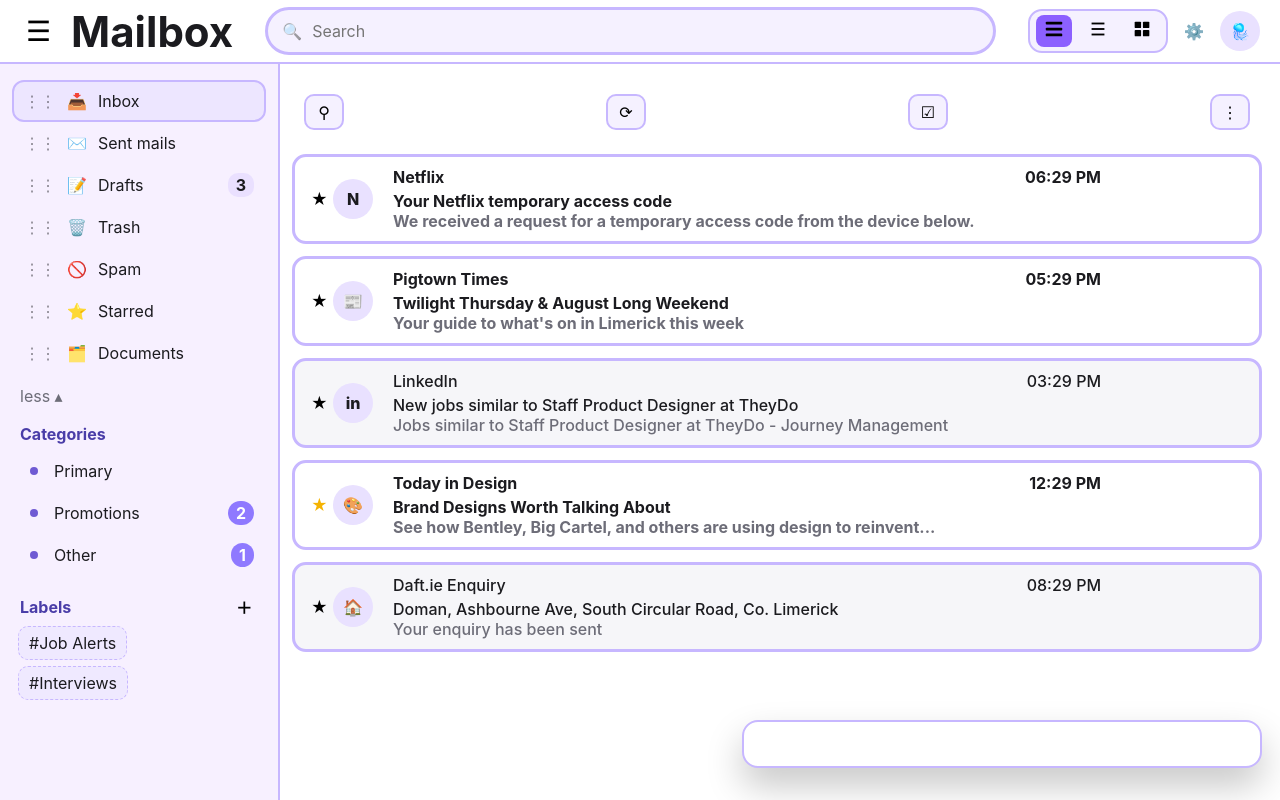
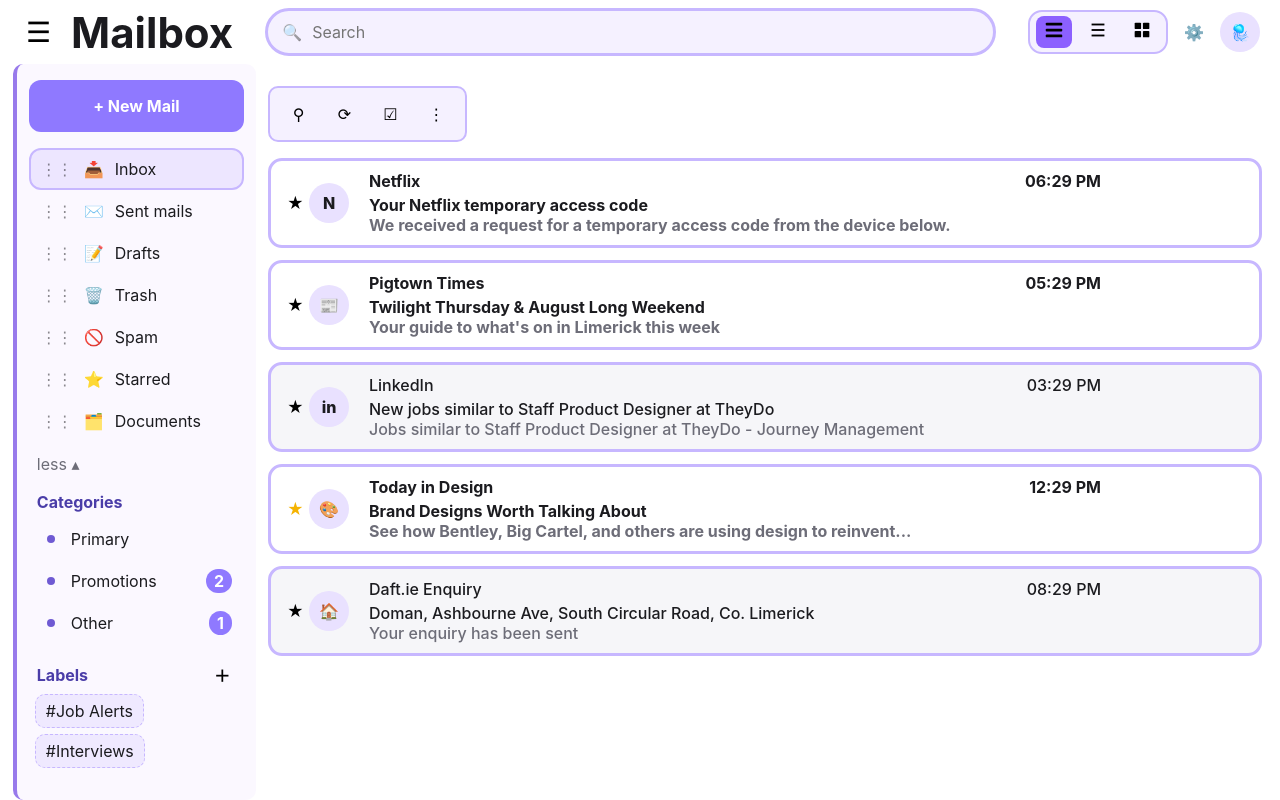
Before and after one commit to suppixie/mailbox, a React (Create React App) app: page / in a window 1280 px wide. Built offline with nearby package versions, Linux system fonts and the light colour scheme.

Commit message:
Changed accents of sidebar

```diff
--- a/src/App.css
+++ b/src/App.css
@@ -1,5 +1,17 @@
-.app-frame{display:flex;flex-direction:column;height:100%}
-.topbar{height:64px;display:flex;align-items:center;justify-content:space-between;padding:0 20px;border-bottom:2px solid var(--stroke);}
+.app-frame{
+  display:flex;
+  flex-direction:column;
+  height:100%;
+  background-color: white;
+}
+.topbar{
+  height:64px;
+  display:flex;
+  align-items:center;
+  justify-content:space-between;
+  padding:0 20px;
+  /* border-bottom:2px solid var(--stroke); */
+}
 .brand{display:flex;align-items:center;gap:14px}
 .logo{font-size:42px;font-weight:700}
 .hamburger{font-size:28px}
@@ -11,7 +23,25 @@
 .view-toggle button{width:36px;height:32px;border-radius:8px}
 .view-toggle button.active{background:var(--accent);color:white}
 
-.content{display:flex;height:calc(100% - 64px)}
-.mail-area{flex:1;padding:14px 18px 24px 12px;overflow:auto}
-.toolbar{display:flex;gap:12px;margin:8px 0 16px 0}
-.toolbar button{width:40px;height:36px;border-radius:10px;background:#f5f1ff;border:2px solid var(--stroke)}
+.content{
+  display:grid;
+  grid-template-columns: 20% 80%;
+  height:calc(100% - 64px)
+}
+.mail-area{
+  flex:1;
+  padding:14px 18px 24px 12px;
+  overflow:auto}
+.toolbar{
+  display:flex;
+  width: 20%;
+  gap:1vw;
+  margin:8px 0 16px 0;
+  border-radius:10px;
+  background:#f5f1ff;
+  border:2px solid var(--stroke)}
+
+.toolbar button{
+  width:40px;
+  height:36px;
+  }
--- a/src/App.js
+++ b/src/App.js
@@ -82,11 +82,11 @@
       .sort((a, b) => b.timestamp - a.timestamp);
   }, [emails, activeFolderId]);
 
-  const handleDropOnFolder = (payload, folderId) => {
-    if (payload.type === "email") {
-      moveEmailToFolder(payload.id, folderId);
-    } else if (payload.type === "folder-reorder") {
-      reorderFolders(payload.id, folderId);
+  const handleDropOnFolder = (item, folderId) => {
+    if (item.type === "email") {
+      moveEmailToFolder(item.id, folderId);
+    } else if (item.type === "folder-reorder") {
+      reorderFolders(item.id, folderId);
     }
   };
 
@@ -161,7 +161,7 @@
           activeFolderId={activeFolderId}
           onSelectFolder={setActiveFolderId}
           setFolderOrder={setFolderOrder}
-          onDropPayload={handleDropOnFolder}
+          onDropItem={handleDropOnFolder}
           onOpenCompose={() => setShowCompose(true)}
         />
 
@@ -179,7 +179,7 @@
       {showCompose && (
         <NewMailModal
           onClose={() => setShowCompose(false)}
-          onSend={(payload) => {
+          onSend={(item) => {
             // add to Sent
             const id = crypto.randomUUID();
             const now = Date.now();
@@ -193,9 +193,9 @@
                 starred: false,
                 labels: [],
                 from: "You",
-                to: payload.to,
-                subject: payload.subject || "(no subject)",
-                excerpt: payload.body.slice(0, 120),
+                to: item.to,
+                subject: item.subject || "(no subject)",
+                excerpt: item.body.slice(0, 120),
                 timestamp: now,
                 avatar: "🟣",
               },
--- a/src/components/Sidebar/Sidebar.css
+++ b/src/components/Sidebar/Sidebar.css
@@ -1,17 +1,104 @@
-.sidebar{width:280px;background:#f7f0ff;border-right:2px solid var(--stroke);padding:16px 12px 24px 12px;overflow:auto}
-.compose{width:100%;height:48px;border-radius:12px;background:var(--accent);color:white;font-weight:700;border:0;margin-bottom:14px}
-.section{margin:18px 8px 6px;font-weight:700;color:#4a3da8}
-.folder-list{list-style:none;padding:0;margin:0}
-.folder-item{display:flex;align-items:center;gap:10px;height:42px;border-radius:12px;padding:0 10px;border:2px solid transparent}
-.folder-item.active{background:#ede6ff;border-color:var(--stroke)}
-.folder-item:hover{background:#efe9ff}
-.folder-item .drag-handle{opacity:.5;cursor:grab}
-.folder-item .icon{width:22px;text-align:center}
-.folder-item .name{flex:1}
-.folder-item .count{background:#eae0ff;border-radius:10px;padding:2px 8px;font-weight:700}
-.less{margin:12px 8px;color:var(--muted)}
-.pill{background:#8f79ff;color:white;border-radius:12px;padding:2px 8px;font-weight:700}
-.dot{width:8px;height:8px;border-radius:50%;background:#6f5ad3;margin:0 6px}
-.labels-head{display:flex;align-items:center;justify-content:space-between}
-.labels{list-style:none;padding:0;margin:6px 6px;display:flex;flex-direction:column;gap:6px}
-.labels li{background:#efe9ff;border:1px dashed var(--stroke);border-radius:10px;padding:6px 10px;width:max-content}
+.sidebar{
+  background:#cea6ff15;
+  /* border-right:2px solid var(--stroke); */
+  padding:16px 12px 24px 12px;
+  overflow-x:hidden;
+  margin-left: 1vw;
+  border-left: 4px solid #987AEB;
+  border-radius: 10px;
+  scrollbar-width: thin;
+  scrollbar-color: #9d9d9d9d #f5f1ff;
+  scroll-behavior: smooth;}
+
+
+.compose-btn {
+  width: 100%;
+  display:block !important;
+  margin-left: 0 !important;
+  margin-right: 0 !important;
+  background:#8f79ff;color:white;
+  border-radius:12px;padding:2px 8px;
+  font-weight:700;
+  margin-bottom:2vh;
+  padding: 2vh 0;
+}
+.compose-btn:hover {
+  background: #7a66e6;
+}
+.section{
+  margin:18px 8px 6px;
+  font-weight:700;
+  color:#4a3da8}
+
+.folder-list{
+  list-style:none;
+  padding:0;
+  margin:0}
+
+.folder-item{
+  display:flex;
+  align-items:center;
+  gap:10px;height:42px;
+  border-radius:12px;
+  padding:0 10px;
+  border:2px solid transparent}
+
+.folder-item.active{
+  background:#ede6ff;
+  border-color:var(--stroke)}
+
+.folder-item:hover{
+  background:#987AEB30}
+
+.folder-item .drag-handle{
+  opacity:.5;
+  cursor:grab}
+
+.folder-item .icon{
+  width:22px;
+  text-align:center}
+
+.folder-item .name{
+  flex:1}
+
+.folder-item .count{
+  background:#eae0ff;
+  border-radius:10px;
+  padding:2px 8px;
+  font-weight:700}
+
+.less{
+  margin:12px 8px;
+  color:var(--muted)}
+
+.pill{
+  background:#8f79ff;color:white;
+  border-radius:12px;padding:2px 8px;
+  font-weight:700}
+
+.dot{
+  width:8px;
+  height:8px;
+  border-radius:50%;
+  background:#6f5ad3;
+  margin:0 6px}
+
+.labels-head{
+  display:flex;
+  align-items:center;
+  justify-content:space-between}
+
+.labels{
+  list-style:none;
+  padding:0;
+  margin:6px 6px;
+  display:flex;
+  flex-direction:column;
+  gap:6px}
+
+.labels li{
+  background:#efe9ff;
+  border:1px dashed var(--stroke);
+  border-radius:10px;
+  padding:6px 10px;
+  width:max-content}
--- a/src/components/Sidebar/Sidebar.js
+++ b/src/components/Sidebar/Sidebar.js
@@ -8,7 +8,7 @@
   activeFolderId,
   onSelectFolder,
   setFolderOrder,
-  onDropPayload,
+  onDropItem,
   onOpenCompose,
 }) {
   const [dragFolderId, setDragFolderId] = useState(null);
@@ -25,8 +25,8 @@
   const onDrop = (targetId, ev) => {
     const data = ev.dataTransfer.getData("application/x-mailbox");
     if (!data) return;
-    const payload = JSON.parse(data);
-    onDropPayload(payload, targetId);
+    const item = JSON.parse(data);
+    onDropItem(item, targetId);
     setDragFolderId(null);
   };
 
@@ -41,8 +41,8 @@
   };
 
   return (
-    <aside className="sidebar">
-      <button className="compose" onClick={onOpenCompose}>+ New Mail</button>
+    <div className="sidebar">
+      <button className="compose-btn" onClick={onOpenCompose}>+ New Mail</button>
 
       <ul className="folder-list" role="listbox" aria-label="Folders">
         {top.map((f) => (
@@ -58,7 +58,7 @@
             <span className="drag-handle">⋮⋮</span>
             <span className="icon" aria-hidden>{f.icon}</span>
             <span className="name">{f.name}</span>
-            {!f.isCategory && f.id === "drafts" ? <span className="count">3</span> : null}
+            {/* {!f.isCategory && f.id === "drafts" ? <span className="count">3</span> : null} */}
           </li>
         ))}
       </ul>
@@ -71,6 +71,8 @@
           <li
             key={f.id}
             className={`folder-item ${activeFolderId === f.id ? "active" : ""}`}
+            draggable
+            onDragStart={(e) => onDragStartFolder(f.id, e)}
             onDragOver={(e) => e.preventDefault()}
             onDrop={(e) => onDrop(f.id, e)}
             onClick={() => onSelectFolder(f.id)}
@@ -88,6 +90,6 @@
           <li key={l}>#{l}</li>
         ))}
       </ul>
-    </aside>
+    </div>
   );
 }
```
Also changed, not shown: src/components/EmailItem.js (deleted, +0 -74 lines), src/components/EmailList.js (deleted, +0 -23 lines).
